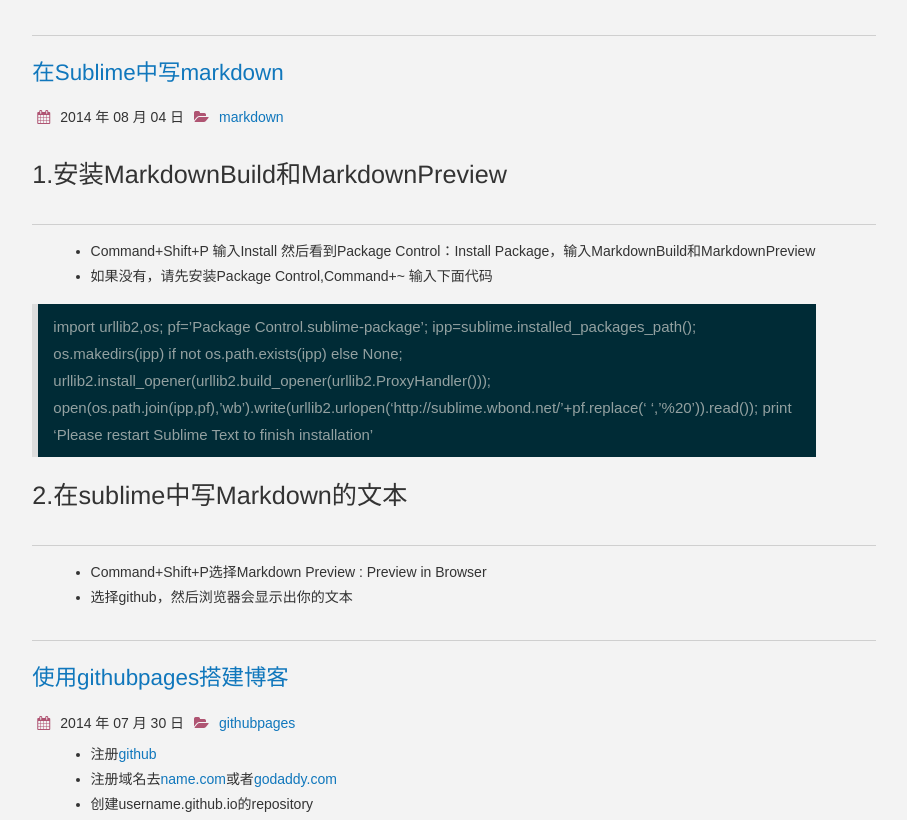
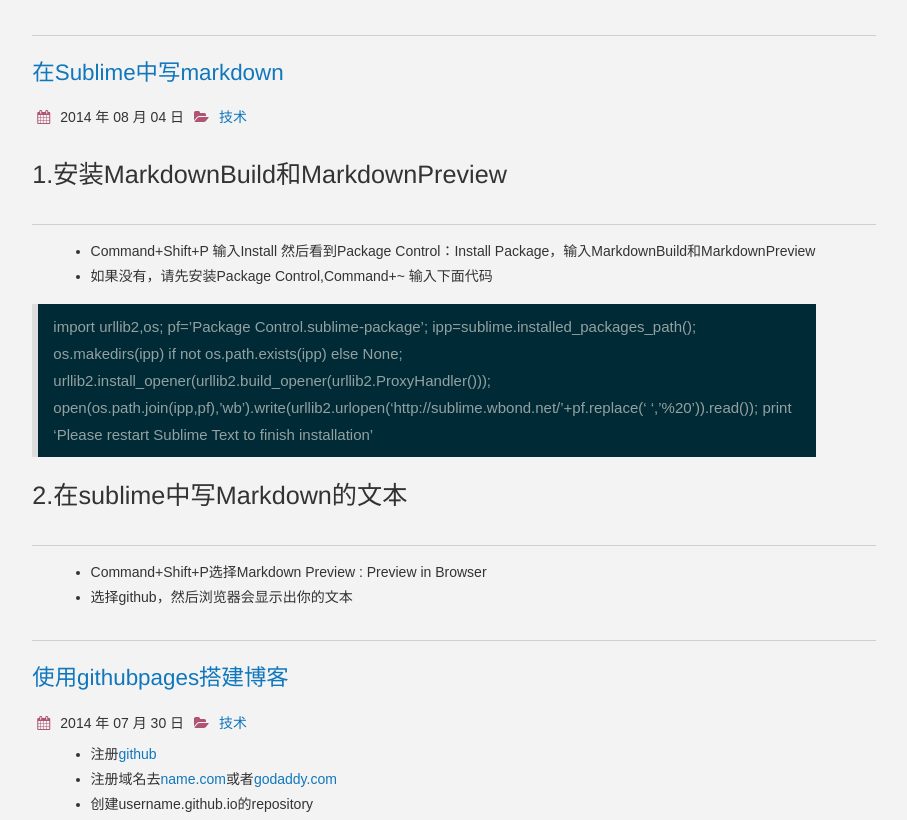
Before and after one commit to wentingwei/wentingwei.github.io, a Jekyll site: the page built from index.html, in a window 1280 px wide and 1400 px high, scrolled down 2645 px. Shown: the part 258-1078 px from the top of the window, without its empty margins (186-1093 px from the left). Built offline with Jekyll 4.4.1, drawn with Linux system fonts in a browser that asks for light colours; nearby versions of some CDN libraries; the list of posts is cut into pages by our own code.

Commit message:
change categories

```diff
--- a/_posts/2014-07-30-use-github-pages-for-blog.md
+++ b/_posts/2014-07-30-use-github-pages-for-blog.md
@@ -3,7 +3,7 @@
 keywords: githubpages
 description: githubpages
 title: "使用githubpages搭建博客"
-categories: [githubpages]
+categories: [技术]
 tags: [githubpages]
 group: archive
 icon: file-alt
--- a/_posts/2014-08-04-sublime-text-and-markdown.md
+++ b/_posts/2014-08-04-sublime-text-and-markdown.md
@@ -3,7 +3,7 @@
 keywords: sublime markdown
 description: sublime markdown
 title: "在Sublime中写markdown"
-categories: [markdown]
+categories: [技术]
 tags: [markdown]
 group: archive
 icon: file-alt
```
